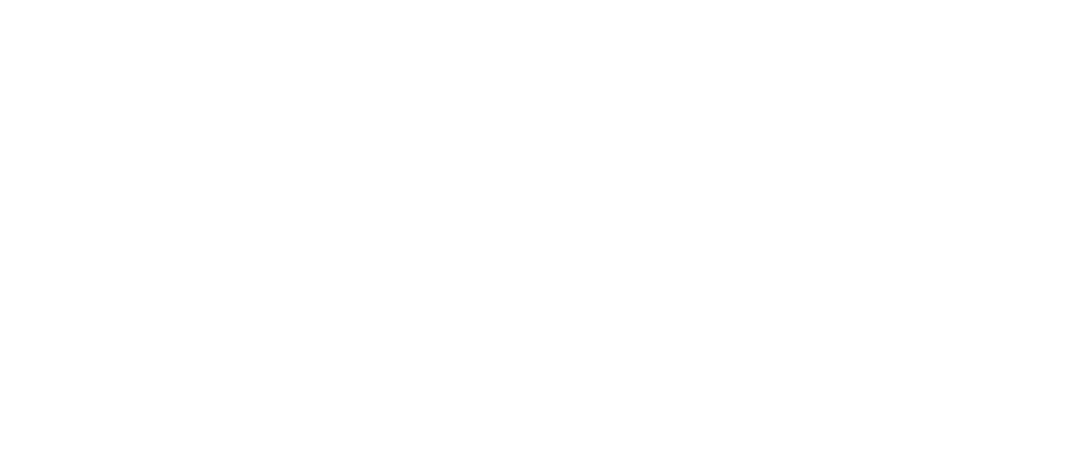
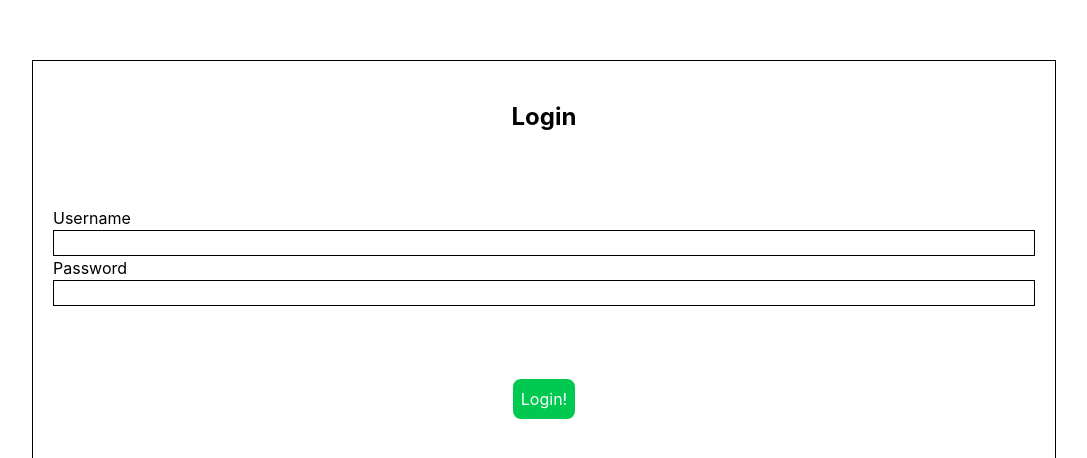
Before and after one commit to yinghautsai68/CommerceManager, a React app in the folder frontend/: page /login in a window 1280 px wide. Before the commit this address had no page. Shown: the part 140-598 px from the top of the page, without its empty margins (96-1183 px from the left). Built offline with nearby package versions, Linux system fonts and the light colour scheme; the HTML template or start-up script is replaced by a standard one.

Commit message:
feat: create Login.tsx page

```diff
--- a/frontend/src/App.tsx
+++ b/frontend/src/App.tsx
@@ -1,12 +1,14 @@
 import React from 'react'
 import { Route, Routes } from 'react-router-dom'
 import Register from './Pages/Register'
+import Login from './Pages/Login'
 
 const App = () => {
   return (
     <Routes>
       <Route path='/register' element={<Register />} />
-    </Routes>
+      <Route path='/login' element={<Login />} />
+    </Routes >
   )
 }
 
--- a/frontend/src/Pages/Login.tsx
+++ b/frontend/src/Pages/Login.tsx
@@ -1,9 +1,32 @@
-import React from 'react'
+import React, { useState } from 'react'
+import { FormTitle } from '../Components/Typography'
+import FormInput from '../Components/FormInput'
+import { Button } from '../Components/Button'
+interface LoginFormDataProps {
+    username: string,
+    password: string
+}
+const Login = () => {
+    const [formData, setFormData] = useState<LoginFormDataProps>({
+        username: "",
+        password: ""
+    })
 
-const Login = () => {
+    const handleChange = (e: React.ChangeEvent<HTMLInputElement>) => {
+        const { name, value } = e.target;
+        setFormData((prev) => ({ ...prev, [name]: value }));
+        console.log(formData);
+    }
     return (
-        <div>
-            <form action="">
+        <div className='flex flex-col justify-center items-center w-full h-screen'>
+            <form action="" className='flex flex-col justify-between items-center gap-2 w-[80%] h-[50%] px-5 py-10 border  '>
+                <FormTitle className='h-[10%] text-center'>Login</FormTitle>
+                <div className='flex flex-col justify-center items-center w-full'>
+                    <FormInput name='username' type='text' value={formData.username} handleChange={handleChange}></FormInput>
+                    <FormInput name='password' type='password' value={formData.password} handleChange={handleChange}></FormInput>
+                </div>
+
+                <Button className=''>Login!</Button>
 
             </form>
         </div>
```
